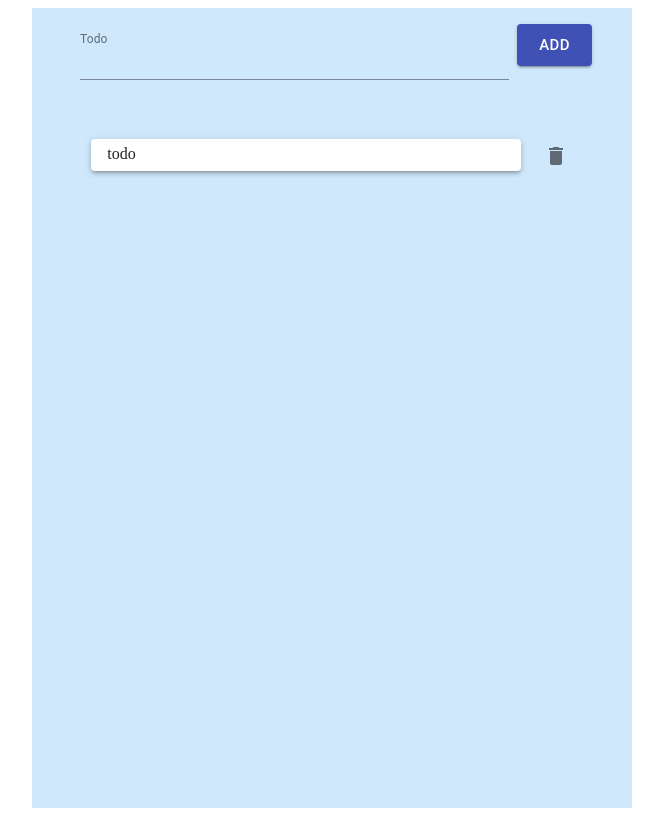
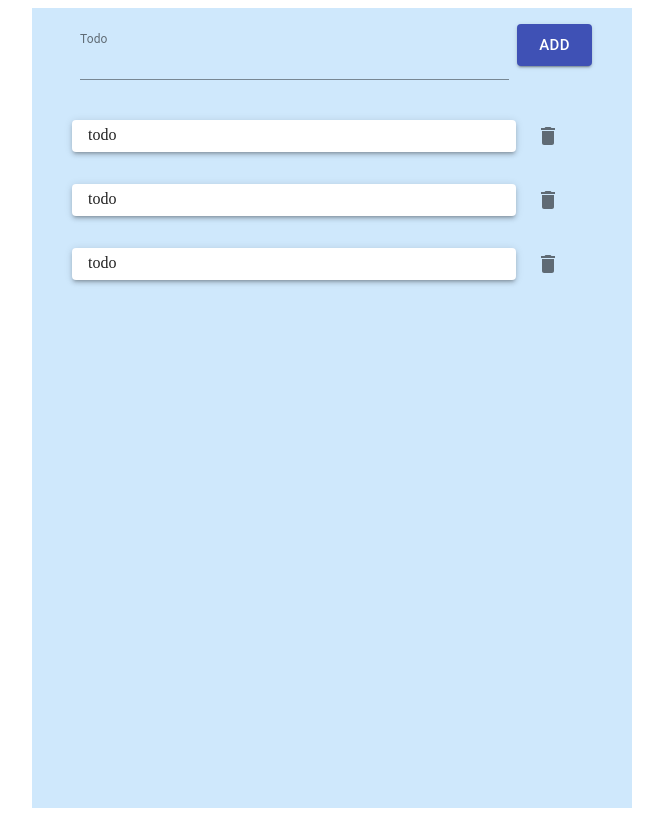
Before and after one commit to asaribas35/to-do, a React (Create React App) app: page / in a window 1280 px wide. Shown: the whole page, without its empty margins (308-971 px from the left). Built offline with nearby package versions, Linux system fonts and the light colour scheme.

Commit message:
styling 2

```diff
--- a/src/component/List.js
+++ b/src/component/List.js
@@ -10,19 +10,42 @@ class List extends React.Component {
     render() {
 
         return (
-            <div style={{ width: '100%' }}>
-                <Box display="flex" p={1} >
+            <div style={{ width: '95%' }}>
+                <Box display="flex" p={1} height="3em">
                     <Box p={1} flexGrow={1} >
-                        <Paper elevation={3} style={{ height: '2em', margin: '1.2em'}}> <span style={{ lineHeight:'30px' , textAlign:'center', margin:'1em'}} >todo</span> </Paper>
+                        <Paper elevation={3} style={{ height: '2em'}}> <span style={{ lineHeight:'30px' , textAlign:'center', margin:'1em'}} >todo</span> </Paper>
                     </Box>
-                    <Box p={1} >
-                        <IconButton style={{ margin: '0.5em', marginLeft: '-1em' }}  >
+                    <Box  >
+                        <IconButton  >
                             <DeleteIcon />
                         </IconButton>
                     </Box>
 
                 </Box>
 
+                <Box display="flex" p={1} height="3em">
+                    <Box p={1} flexGrow={1} >
+                        <Paper elevation={3} style={{ height: '2em'}}> <span style={{ lineHeight:'30px' , textAlign:'center', margin:'1em'}} >todo</span> </Paper>
+                    </Box>
+                    <Box >
+                        <IconButton   >
+                            <DeleteIcon />
+                        </IconButton>
+                    </Box>
+
+                </Box>
+
+                <Box display="flex" p={1} height="3em">
+                    <Box p={1} flexGrow={1} >
+                        <Paper elevation={3} style={{ height: '2em'}}> <span style={{ lineHeight:'30px' , textAlign:'center', margin:'1em'}} >todo</span> </Paper>
+                    </Box>
+                    <Box >
+                        <IconButton   >
+                            <DeleteIcon />
+                        </IconButton>
+                    </Box>
+
+                </Box>
 
             </div>
 
```
